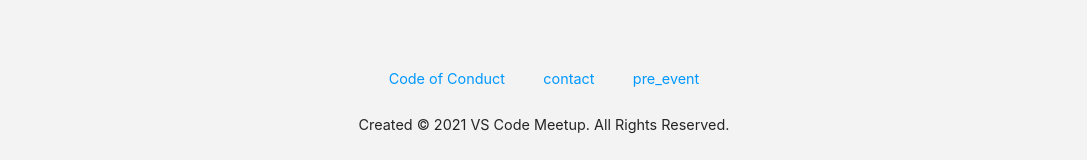
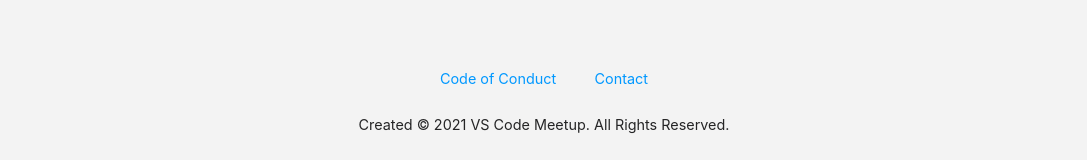
Before and after one commit to vscodejp/conf2021, a Next.js app: page /code-for-conduct in a window 1280 px wide. Shown: the part 7534-7694 px from the top of the page, without its empty margins (96-1183 px from the left). Built offline with nearby package versions, Linux system fonts and the light colour scheme.

Commit message:
fix: layout

```diff
--- a/public/locales/en/common.json
+++ b/public/locales/en/common.json
@@ -28,6 +28,7 @@
   "staffs": "Staffs",
   "supporters": "Supporters",
   "code_of_conduct": "Code of Conduct",
+  "contact": "Contact",
   "there_is_google_form": "There is Google form",
   "back_to_top": "Back to Top"
 }
--- a/public/locales/ja/common.json
+++ b/public/locales/ja/common.json
@@ -28,6 +28,7 @@
   "staffs": "スタッフ",
   "supporters": "サポーター",
   "code_of_conduct": "行動規範",
+  "contact": "お問い合わせ",
   "there_is_google_form": "Google フォームはこちら",
   "back_to_top": "トップに戻る"
 }
--- a/src/components/FooterSection.tsx
+++ b/src/components/FooterSection.tsx
@@ -24,13 +24,6 @@ const FooterSection: FC = () => {
         >
           {i18next.t('contact')}
         </a>
-        <a
-          href={`/${lang}/pre-event`}
-          aria-label="Link to Pre Event"
-          aria-describedby={i18next.t('pre_event')}
-        >
-          {i18next.t('pre_event')}
-        </a>
       </p>
       <p className={styles.copyright}>
         {`Created © 2021 ${organizationName}. All Rights Reserved.`}
```
